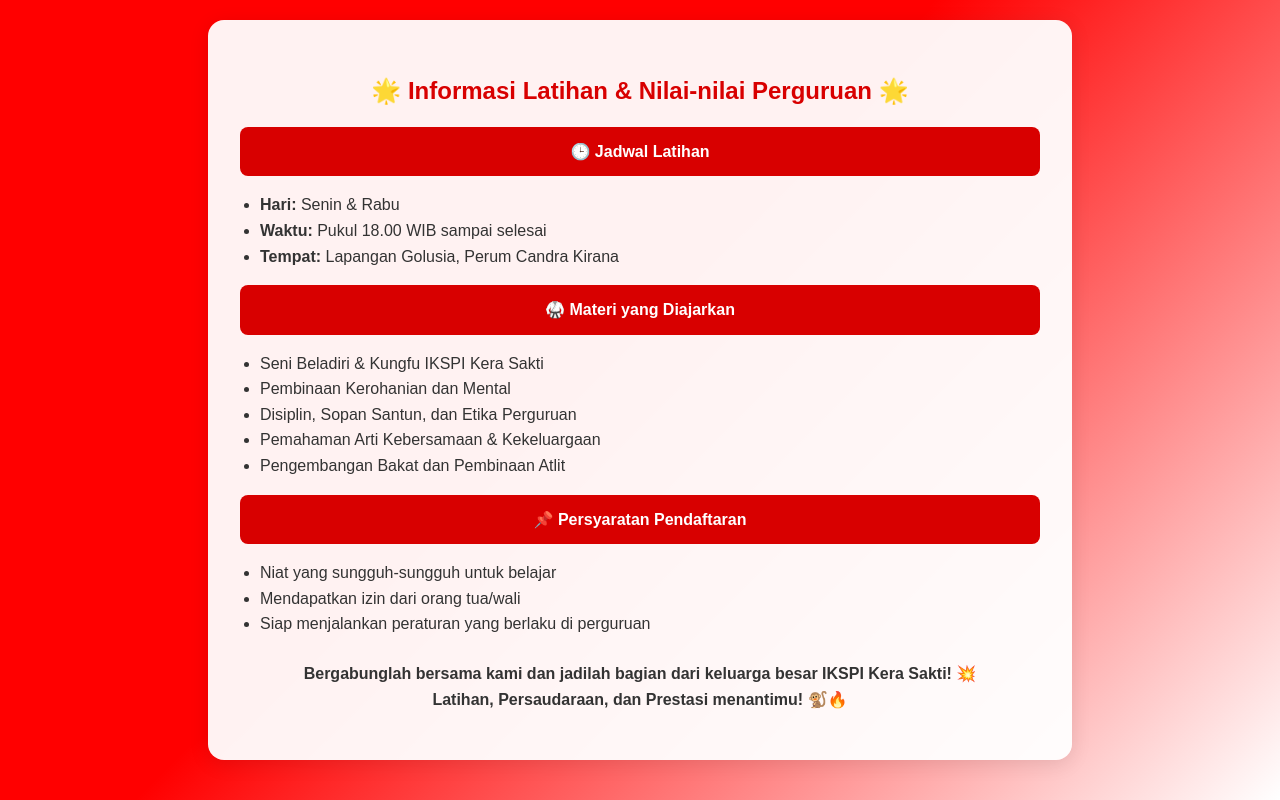
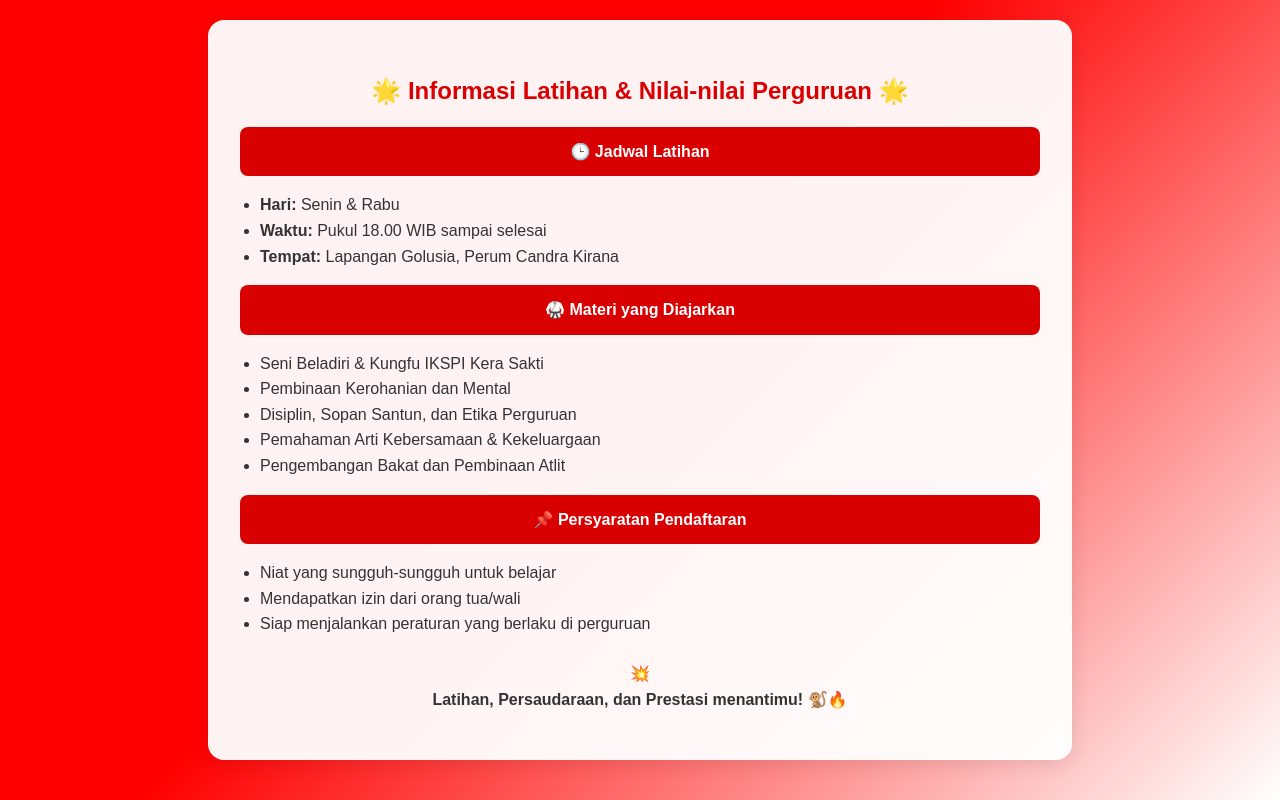
Before and after one commit to OctavPROJECT110/OctavPROJECT110.github.io, a plain HTML site: page index.html in a window 1280 px wide. Shown: the part 783-1583 px from the top of the page. Drawn offline with Linux system fonts and the light colour scheme.

Commit message:
index.html

```diff
--- a/index.html
+++ b/index.html
@@ -201,7 +201,7 @@
     </ul>
 
     <p style="text-align:center; margin-top:24px; font-weight:bold;">
-      Bergabunglah bersama kami dan jadilah bagian dari keluarga besar IKSPI Kera Sakti! 💥<br>
+       💥<br>
       Latihan, Persaudaraan, dan Prestasi menantimu! 🐒🔥
     </p>
   </div>
```
